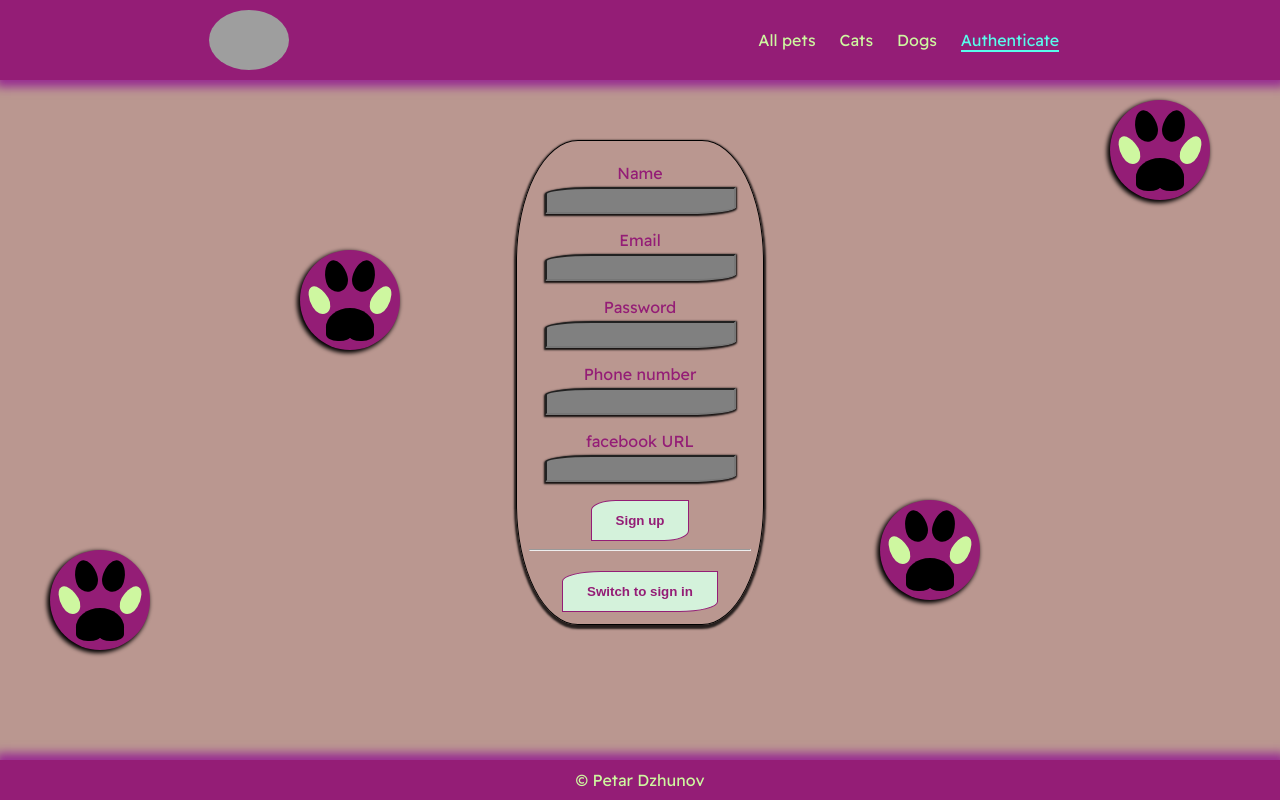
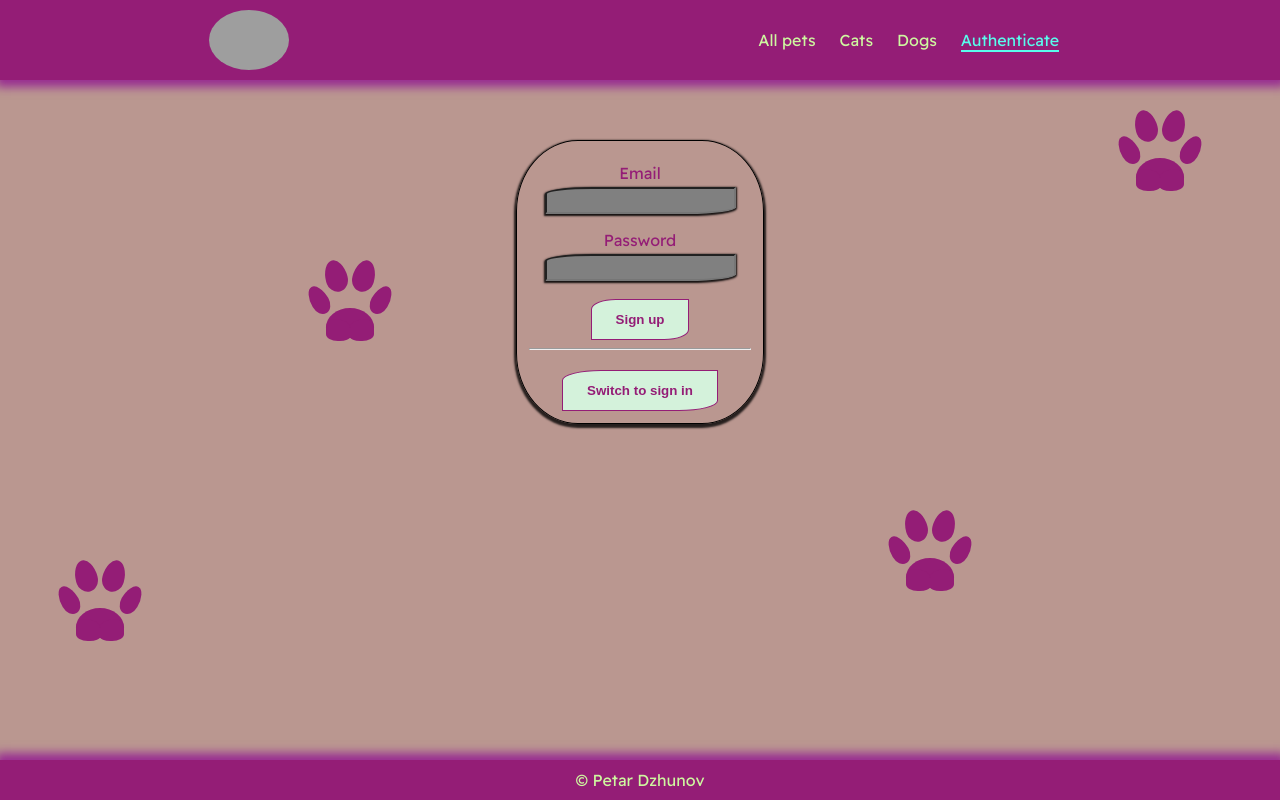
Before and after one commit to PetyrDzhunov/Adopt-a-pet, a React (Create React App) app in the folder client/: page /authenticate in a window 1280 px wide. Built offline with nearby package versions, Linux system fonts and the light colour scheme; grey boxes are pictures that could not be loaded; a web font is replaced by a local one.

Commit message:
making the authentication work for register with redux

```diff
--- a/client/src/components/Paw/Paw.css
+++ b/client/src/components/Paw/Paw.css
@@ -7,11 +7,9 @@
     height: 100px;
     position: relative;
     border-radius: 50%;
-    background: #941D76;
     ;
     -webkit-transition: all .5s cubic-bezier(0, .73, .73, 1.52);
     transition: all .5s cubic-bezier(0, .73, .73, 1.52);
-    box-shadow: -2px 2px 4px 1px rgba(0, 0, 0, 1);
 }
 
 .paw.huge {
@@ -30,7 +28,7 @@
     display: block;
     width: 22%;
     height: 32%;
-    background: #000;
+    background: #941D76;
     border-radius: 50% 50% 50% 50% / 60% 60% 40% 40%;
     left: 25%;
     top: 10%;
@@ -42,7 +40,7 @@
     display: block;
     width: 22%;
     height: 32%;
-    background: #000;
+    background: #941D76;
     border-radius: 50% 50% 50% 50% / 60% 60% 40% 40%;
     right: 25%;
     top: 10%;
@@ -66,7 +64,7 @@
     display: block;
     width: 18%;
     height: 30%;
-    background: #CEF7A0;
+    background: #941D76;
     border-radius: 50% 50% 50% 50% / 60% 60% 40% 40%;
     left: 10%;
     top: 35%;
@@ -78,7 +76,7 @@
     display: block;
     width: 18%;
     height: 30%;
-    background: #CEF7A0;
+    background: #941D76;
     ;
     border-radius: 50% 50% 50% 50% / 60% 60% 40% 40%;
     right: 10%;
@@ -89,7 +87,7 @@
 .bottom {
     width: 48%;
     height: 30%;
-    background: #000;
+    background: #941D76;
     border-radius: 70% 70% 50% 50% / 90% 90% 50% 50%;
     position: absolute;
     bottom: 12%;
@@ -101,7 +99,7 @@
     position: absolute;
     bottom: -11%;
     left: 0;
-    background: #000;
+    background: #941D76;
     width: 50%;
     height: 75%;
     border-radius: 55% 105% 68% 79% / 60% 60% 29% 50%;
@@ -113,7 +111,7 @@
     position: absolute;
     bottom: -11%;
     right: 0;
-    background: #000;
+    background: #941D76;
     width: 50%;
     height: 75%;
     border-radius: 105% 55% 79% 68% / 60% 60% 50% 29%;
--- a/client/src/components/Paw/Paw.js
+++ b/client/src/components/Paw/Paw.js
@@ -9,9 +9,9 @@ const Paw = (props) => {
 				left: `${props.left}`,
 				right: `${props.right}`
 			}}>
-			<div class="paw">
-				<div class="inner"></div>
-				<div class="bottom"></div>
+			<div className="paw">
+				<div className="inner"></div>
+				<div className="bottom"></div>
 			</div>
 		</div>
 	);
--- a/client/src/containers/AuthenticationPage/LoginForm.js
+++ b/client/src/containers/AuthenticationPage/LoginForm.js
@@ -3,27 +3,23 @@ import './Authentication.css';
 import { Formik, Field, Form, ErrorMessage } from 'formik';
 import * as Yup from 'yup';
 import Button from '../../components/Button';
-import ValidationError from './ValidationError';
-
+import ValidationError from '../../components/ValidationError';
 
 
 const LoginForm = (props) => {
 	const validationSchema = {
 		email: Yup.string().email('Invalid email address.').required('Email is required.'),
-		name: Yup.string().max(20, 'Name must be less than 20 chars.').required('Name is required.'),
-		phoneNumber: Yup.string().required('Phone is required.').matches(/08[789]\d{7}/i, 'Invalid phone number!'),
 		password: Yup.string().required('Password is required.').min(6, 'Password should be min 6 chars'),
-		facebookURL: Yup.string().matches(/^[a-z]{8}.com\/[A-Za-z0-9]{1,}$/i, 'Invalid facebook link!'),
 	};
 
 
 	return (
 		<Formik
-			initialValues={{ name: '', password: '', email: '', phoneNumber: '', facebookURL: '' }}
+			initialValues={{ email: '', password: '' }}
 			validationSchema={Yup.object(validationSchema)}
 			onSubmit={(values, { setSubmitting }) => {
 				setTimeout(() => {
-					console.log(values);
+					console.log(values.name)
 					setSubmitting(false);
 				}, 400);
 			}}
@@ -31,42 +27,18 @@ const LoginForm = (props) => {
 			<Form className='form'>
 
 				<div className='form-control'>
-					<label htmlFor="name">Name</label>
-					<Field name="name" type="text" />
-				</div>
-				<ErrorMessage name="name" component={ValidationError} />
-
-				<div className='form-control'>
 					<label htmlFor="email">Email</label>
-					<Field name="email" type="email" />
+					<Field type="text" id="email" name="email" />
 				</div>
 				<ErrorMessage name="email" component={ValidationError} />
 
-
 				<div className='form-control'>
 					<label htmlFor="password">Password</label>
-					<Field name="password" type="password" />
+					<Field type="password" id="password" name="password" />
 				</div>
 				<ErrorMessage name="password" component={ValidationError} />
 
-
-
-				<div className='form-control'>
-					<label htmlFor="phoneNumber">Phone number</label>
-					<Field type="phoneNumber" id="phoneNumber" name="phoneNumber" />
-				</div>
-				<ErrorMessage name="phoneNumber" component={ValidationError} />
-
-
-
-				<div className='form-control'>
-					<label htmlFor="facebookURL">facebook URL</label>
-					<Field type="facebookURL" id="facebookURL" name="facebookURL" />
-				</div>
-				<ErrorMessage name="facebookURL" component={ValidationError} />
-
-
-				<Button type="submit" disabled={props.formIsValid} className='primary-button--big'>{props.inLoginMode ? 'Sign in' : 'Sign up'}</Button>
+				<Button type="submit" className='primary-button--big'>{props.inLoginMode ? 'Sign in' : 'Sign up'}</Button>
 				<hr style={{ width: '220px' }} />
 				<Button type='submit' onClick={props.loginModeSwitchHandler} className='primary-button--big'>{props.inLoginMode ? 'Switch to sign up' : 'Switch to sign in'}</Button>
 			</Form>
--- a/client/src/containers/AuthenticationPage/RegisterForm.js
+++ b/client/src/containers/AuthenticationPage/RegisterForm.js
@@ -3,23 +3,46 @@ import './Authentication.css';
 import { Formik, Field, Form, ErrorMessage } from 'formik';
 import * as Yup from 'yup';
 import Button from '../../components/Button';
-import ValidationError from './ValidationError';
+import ValidationError from '../../components/ValidationError';
+import { useDispatch, useSelector } from 'react-redux';
+import { register, logout } from '../../store/auth';
+import { useHttp } from '../../hooks/useHttp';
+import { BASE_API_URL } from '../../constants';
+
 
 
 const RegisterForm = (props) => {
+	const { isLoading, error, clearError, sendRequest } = useHttp();
+
+
 	const validationSchema = {
 		email: Yup.string().email('Invalid email address.').required('Email is required.'),
+		name: Yup.string().max(20, 'Name must be less than 20 chars.').required('Name is required.'),
+		phoneNumber: Yup.string().required('Phone is required.').matches(/08[789]\d{7}/i, 'Invalid phone number!'),
 		password: Yup.string().required('Password is required.').min(6, 'Password should be min 6 chars'),
+		facebookURL: Yup.string().matches(/^[a-z]{8}.com\/[A-Za-z0-9]{1,}$/i, 'Invalid facebook link!'),
 	};
 
 
+
+	const dispatch = useDispatch();
+
 	return (
 		<Formik
-			initialValues={{ email: '', password: '' }}
+			initialValues={{ name: '', password: '', email: '', phoneNumber: '', facebookURL: '' }}
 			validationSchema={Yup.object(validationSchema)}
 			onSubmit={(values, { setSubmitting }) => {
 				setTimeout(() => {
-					console.log(values);
+					const { name, email, password, phoneNumber, facebookURL } = values;
+					const userData = { name, email, password, phoneNumber, facebookURL };
+
+					const registerNow = async () => {
+						const responseData = await sendRequest(`${BASE_API_URL}/users/register`, 'POST', JSON.stringify({ userData }), { 'Content-type': 'application/json' });
+						console.log(responseData);
+					};
+					registerNow();
+
+					dispatch(register(userData));
 					setSubmitting(false);
 				}, 400);
 			}}
@@ -27,23 +50,47 @@ const RegisterForm = (props) => {
 			<Form className='form'>
 
 				<div className='form-control'>
+					<label htmlFor="name">Name</label>
+					<Field name="name" type="text" />
+				</div>
+				<ErrorMessage name="name" component={ValidationError} />
+
+				<div className='form-control'>
 					<label htmlFor="email">Email</label>
-					<Field type="text" id="email" name="email" />
+					<Field name="email" type="email" />
 				</div>
 				<ErrorMessage name="email" component={ValidationError} />
 
+
 				<div className='form-control'>
 					<label htmlFor="password">Password</label>
-					<Field type="password" id="password" name="password" />
+					<Field name="password" type="password" />
 				</div>
 				<ErrorMessage name="password" component={ValidationError} />
 
-				<Button type="submit" className='primary-button--big'>{props.inLoginMode ? 'Sign in' : 'Sign up'}</Button>
+
+
+				<div className='form-control'>
+					<label htmlFor="phoneNumber">Phone number</label>
+					<Field type="phoneNumber" id="phoneNumber" name="phoneNumber" />
+				</div>
+				<ErrorMessage name="phoneNumber" component={ValidationError} />
+
+
+
+				<div className='form-control'>
+					<label htmlFor="facebookURL">facebook URL</label>
+					<Field type="facebookURL" id="facebookURL" name="facebookURL" />
+				</div>
+				<ErrorMessage name="facebookURL" component={ValidationError} />
+
+
+				<Button type="submit" disabled={props.formIsValid} className='primary-button--big'>{props.inLoginMode ? 'Sign in' : 'Sign up'}</Button>
 				<hr style={{ width: '220px' }} />
 				<Button type='submit' onClick={props.loginModeSwitchHandler} className='primary-button--big'>{props.inLoginMode ? 'Switch to sign up' : 'Switch to sign in'}</Button>
 			</Form>
 		</Formik>
-	)
-}
+	);
+};
 
-export default RegisterForm
+export default RegisterForm;
--- a/client/src/containers/AuthenticationPage/index.js
+++ b/client/src/containers/AuthenticationPage/index.js
@@ -5,8 +5,8 @@ import PageWrapper from '../../components/PageWrapper.js';
 import Footer from '../../components/Footer';
 import './Authentication.css';
 import Button from '../../components/Button';
-import LoginForm from './LoginForm';
-import RegisterForm from './RegisterForm';
+import LoginForm from './RegisterForm';
+import RegisterForm from './LoginForm';
 import Paw from '../../components/Paw/Paw';
 import PawList from './PawList';
 
@@ -23,15 +23,13 @@ const Authentication = () => {
 			<Header />
 			<PawList />
 			<main>
-				{!inLoginMode &&
+				{inLoginMode &&
 					<LoginForm loginModeSwitchHandler={loginModeSwitchHandler} inLoginMode={inLoginMode} formIsValid={formIsValid} />
 				}
-				{inLoginMode &&
+				{!inLoginMode &&
 					<RegisterForm loginModeSwitchHandler={loginModeSwitchHandler} inLoginMode={inLoginMode} formIsValid={formIsValid} />
 				}
 			</main>
-
-
 			<Footer><p>&copy; Petar Dzhunov</p></Footer>
 		</PageWrapper >
 	);
--- a/client/src/hooks/useHttp.js
+++ b/client/src/hooks/useHttp.js
@@ -8,7 +8,6 @@ export const useHttp = () => {
 		setIsLoading(true);
 		try {
 			const response = await fetch(url, { method, body, headers });
-
 			const responseData = await response.json();
 
 			if (!response.ok) {
--- /dev/null
+++ b/client/src/store/auth.js
@@ -0,0 +1,24 @@
+import { createSlice } from "@reduxjs/toolkit";
+import { login as loginService } from "../services/usersService";
+
+export const authSlice = createSlice({
+	name: "auth",
+	initialState: {
+		isLoggedIn: false
+	},
+	reducers: {
+		register: (state, action) => {
+			console.log(action.payload);
+			state.isLoggedIn = true;
+		},
+		login: (state, action) => {
+			console.log(action.payload);
+			state.isLoggedIn = true;
+		},
+		logout: (state) => state.isLoggedIn = false,
+	}
+});
+
+export const { login, logout, register } = authSlice.actions;
+
+export default authSlice.reducer;
--- a/client/src/store/index.js
+++ b/client/src/store/index.js
@@ -1,7 +1,9 @@
 import { configureStore } from '@reduxjs/toolkit';
+import authReducer from './auth';
+
 
 export default configureStore({
 	reducer: {
-
+		auth: authReducer,
 	}
-})
+});
```
Also changed, not shown: client/src/components/Navigation/index.js (+8 -4 lines), client/src/store/animal.js (deleted, +0 -15 lines), client/src/components/ValidationError/index.js (renamed from client/src/containers/AuthenticationPage/ValidationError.js), 1 other file (tests, documents, lock files or other folders).
